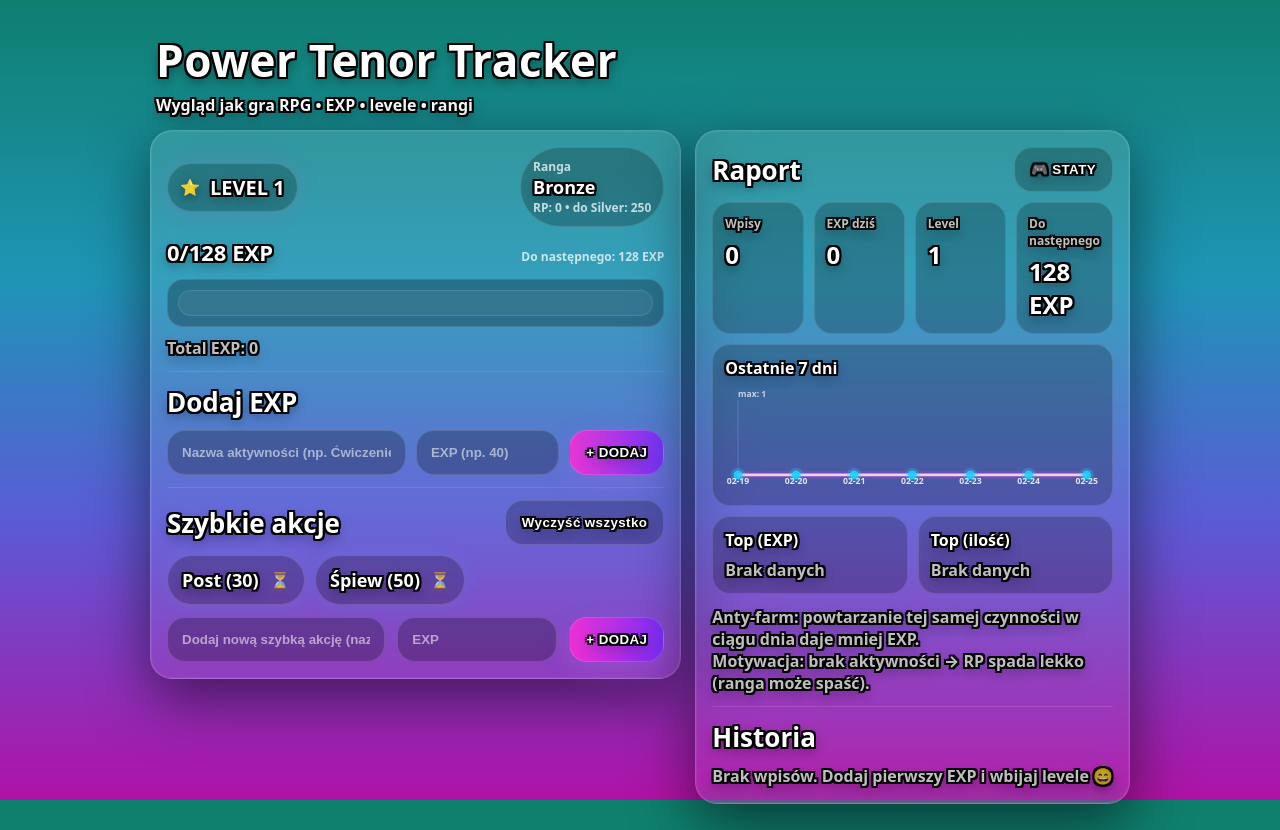
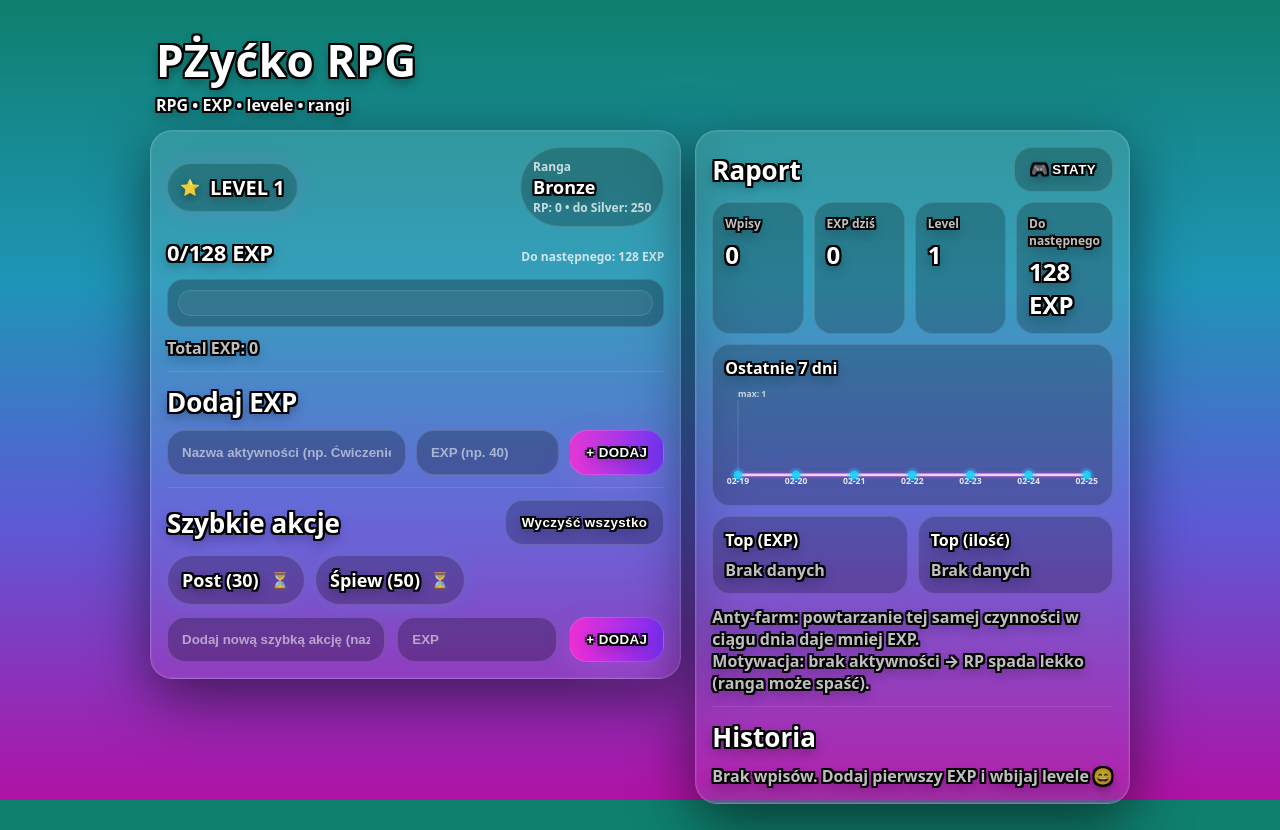
Before and after one commit to Marcinuskryza/power-tenor-tracker, a React (Vite) app: page / in a window 1280 px wide. Built offline with nearby package versions, Linux system fonts and the light colour scheme.

Commit message:
Update App.jsx

```diff
--- a/src/App.jsx
+++ b/src/App.jsx
@@ -29,7 +29,7 @@ const RANKS = [
   { key: "gold", name: "Gold", minRP: 650 },
   { key: "platinum", name: "Platinum", minRP: 1200 },
   { key: "diamond", name: "Diamond", minRP: 2000 },
-  { key: "master", name: "Master Tenor", minRP: 3200 }
+  { key: "master", name: "Master Vocal", minRP: 3200 }
 ];
 
 const DAILY_RP_DECAY = 0.06; // 6% dziennie bez aktywności
@@ -446,7 +446,7 @@ function InnerApp() {
 
   function downloadReportTxt() {
     const lines = [];
-    lines.push("POWER TENOR TRACKER — RAPORT");
+    lines.push("Żyćko RPG — RAPORT");
     lines.push(`Data: ${new Date().toLocaleString()}`);
     lines.push("");
     lines.push(`Total EXP: ${state.totalXP}`);
@@ -473,7 +473,7 @@ function InnerApp() {
     const url = URL.createObjectURL(blob);
     const a = document.createElement("a");
     a.href = url;
-    a.download = `power-tenor-raport_${todayKey()}.txt`;
+    a.download = `żyćko-rpg-raport_${todayKey()}.txt`;
     document.body.appendChild(a);
     a.click();
     a.remove();
@@ -496,8 +496,8 @@ function InnerApp() {
     >
       <div className="shell">
         <div className="header">
-          <div className="title stroke">Power Tenor Tracker</div>
-          <p className="subtitle stroke">Wygląd jak gra RPG • EXP • levele • rangi</p>
+          <div className="title stroke">PŻyćko RPG</div>
+          <p className="subtitle stroke">RPG • EXP • levele • rangi</p>
         </div>
 
         <div className="grid">
```
